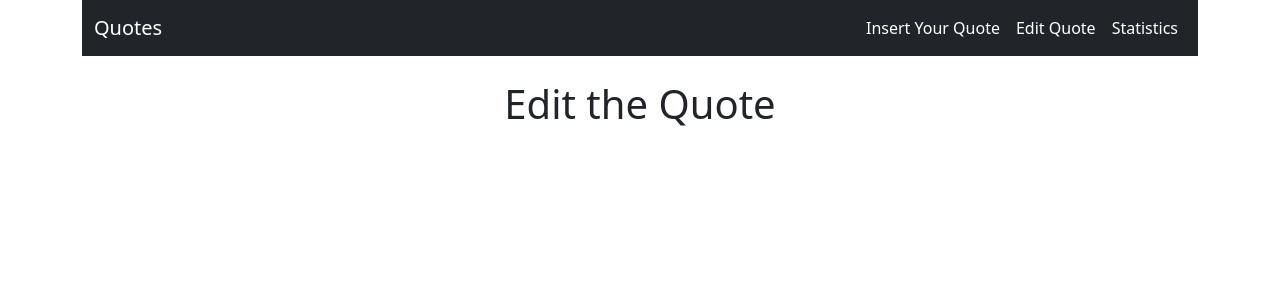
After one commit to kvalge/quotes-django, a Django app: page /edit/ in a window 1280 px wide. The commit adds this page. Shown: the top 300 px of the page. Run offline with Django 4.2, Linux system fonts and the light colour scheme; data that the repository does not hold is empty.

Commit message:
Created edit page.

```diff
--- a/quotes_app/templates/base.html
+++ b/quotes_app/templates/base.html
@@ -22,7 +22,7 @@
                         <a class="nav-link active" aria-current="page" href="/new">Insert Your Quote</a>
                     </li>
                     <li class="nav-item">
-                        <a class="nav-link active" aria-current="page" href="#">Edit Quote</a>
+                        <a class="nav-link active" aria-current="page" href="/edit">Edit Quote</a>
                     </li>
                     <li class="nav-item">
                         <a class="nav-link active" aria-current="page" href="#">Statistics</a>
--- /dev/null
+++ b/quotes_app/templates/edit.html
@@ -0,0 +1,24 @@
+{% extends 'base.html' %}
+{% block content %}
+<h1 class="mt-4 mb-4">Edit the Quote</h1>
+<div class="container">
+    <br>
+    {% for quote in quotes %}
+    <br>
+    <h3>{{quote.author}}</h3>
+    <div class="quote">{{quote.quote}}</div>
+    <br>
+        <form action="/{{quote.id}}" method=post>
+            {% csrf_token %}
+        <input type="hidden" name="id" value="">
+        <input type="submit" value="Update" class="button"/>
+    </form>
+    <form action="/delete/{{quote.id}}" method=post>
+        <input type="hidden" name="id" value="">
+        <input type="submit" value="Delete" class="button"/>
+    </form>
+    <div>_____________________</div>
+    <br>
+    {% endfor %}
+</div>
+{% endblock %}
--- a/quotes_app/urls.py
+++ b/quotes_app/urls.py
@@ -3,5 +3,6 @@ from . import views
 
 urlpatterns = [
     path("", views.home, name='home'),
-    path("new/", views.new, name='new')
+    path("new/", views.new, name='new'),
+    path("edit/", views.edit, name='edit')
 ]
--- a/quotes_app/views.py
+++ b/quotes_app/views.py
@@ -25,3 +25,8 @@ def new(request):
                                 image=image)
             messages.success(request, "New quote submitted!")
     return render(request, "new.html")
+
+
+def edit(response):
+    quotes = Quote.objects.all().order_by('author')
+    return render(response, "edit.html", {"quotes": quotes})
```
